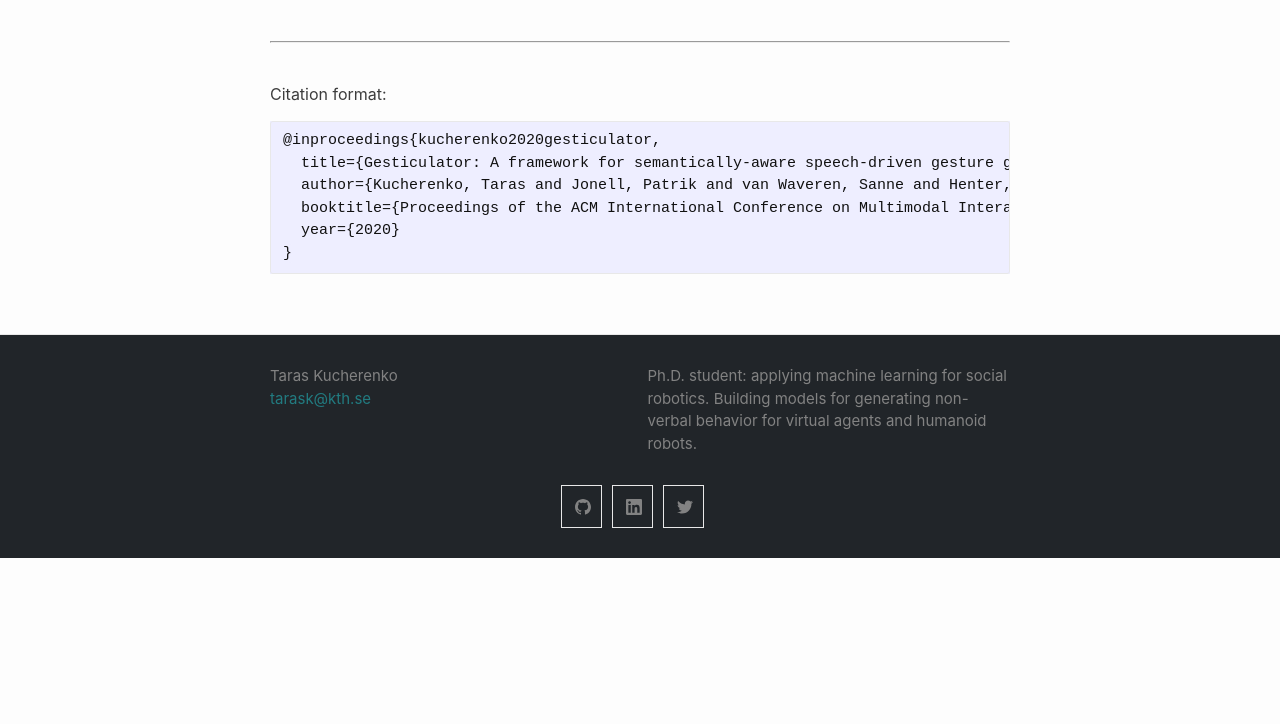
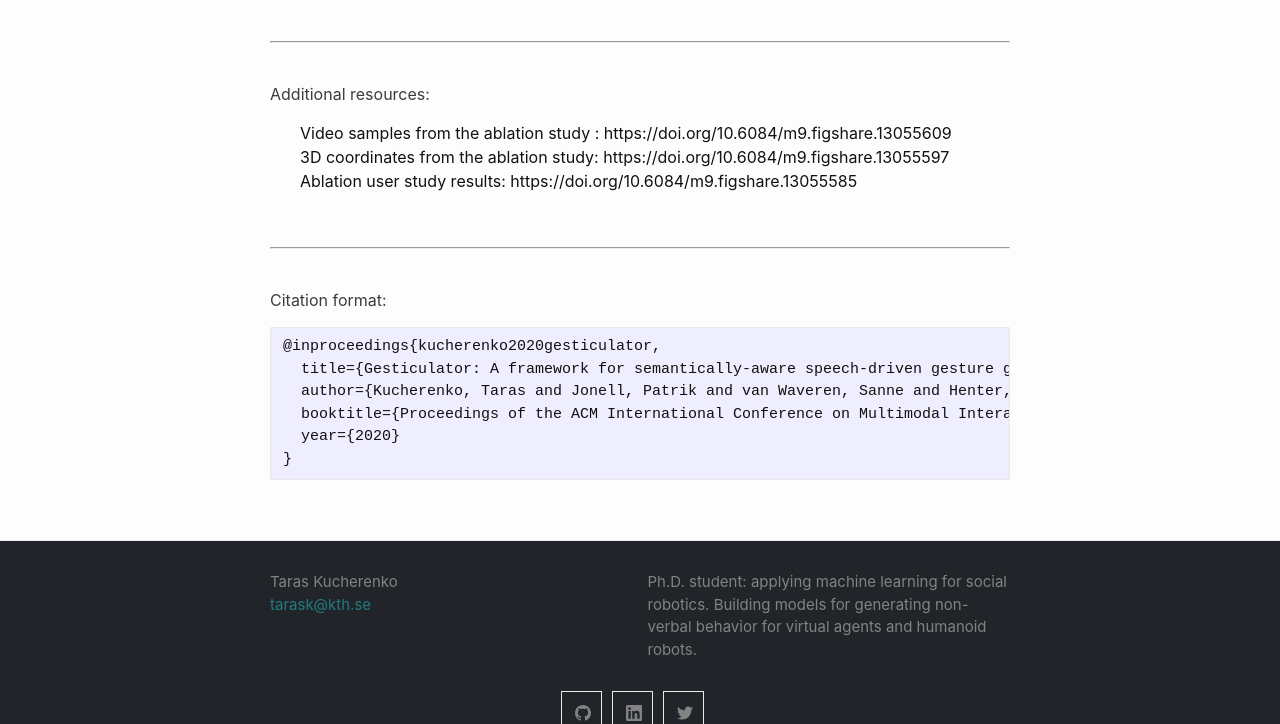
Before and after one commit to Svito-zar/Svito-zar.github.io, a Jekyll site: the page built from _posts/2020-08-03-Gesticulator.md, in a window 1280 px wide and 900 px high, scrolled down 1875 px, cut to the strip 176-900 px from the top of the window. Built offline with Jekyll 4.4.1, drawn with Linux system fonts in a browser that asks for light colours; before the commit the page ends 2609 px from its top, so only the background shows below that.

Commit message:
Added additional info

````diff
--- a/_posts/2020-08-03-Gesticulator.md
+++ b/_posts/2020-08-03-Gesticulator.md
@@ -41,6 +41,16 @@ Main video explaining the paper:
 ***
 &nbsp;
 
+Additional resources:
+1. Video samples from the ablation study : https://doi.org/10.6084/m9.figshare.13055609
+2. 3D coordinates from the ablation study: https://doi.org/10.6084/m9.figshare.13055597
+3. Ablation user study results: https://doi.org/10.6084/m9.figshare.13055585
+
+&nbsp;
+
+***
+&nbsp;
+
 
 Citation format:
 ```
````
